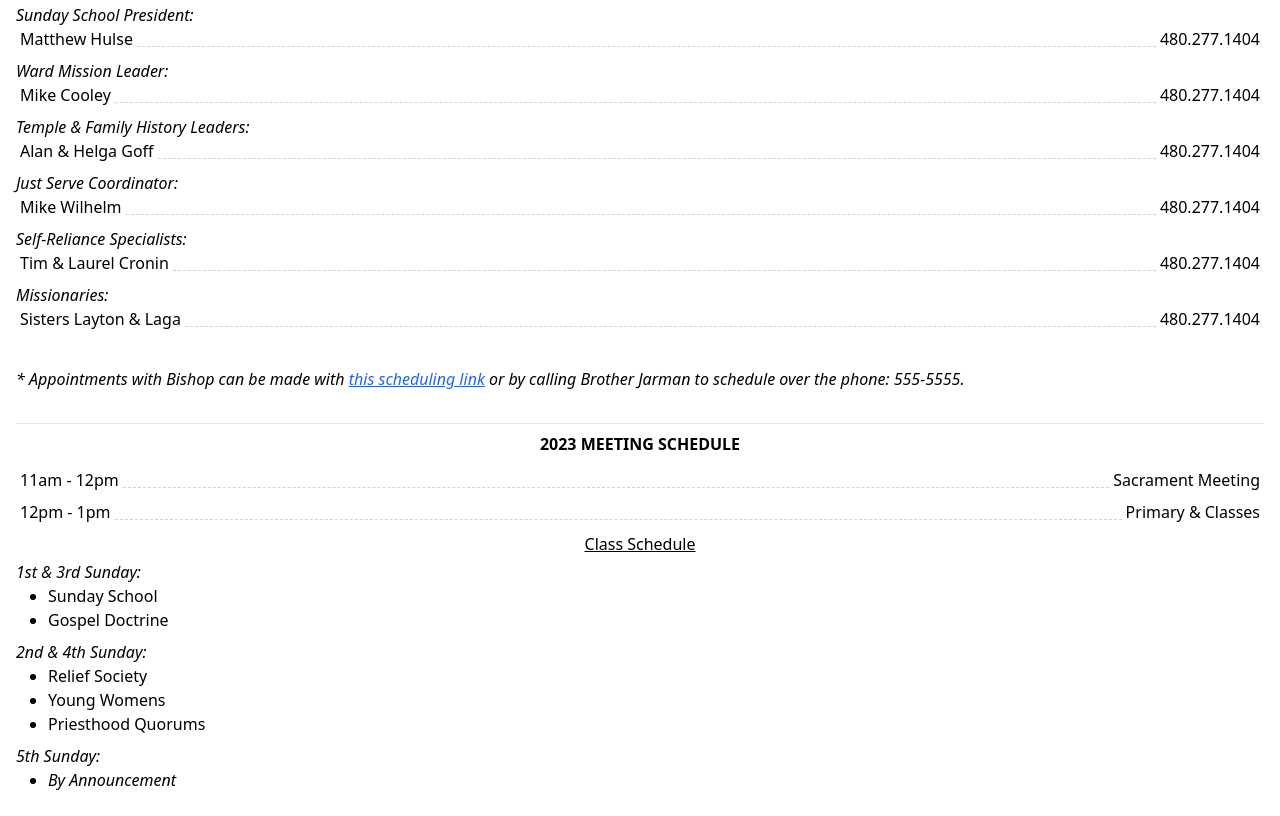
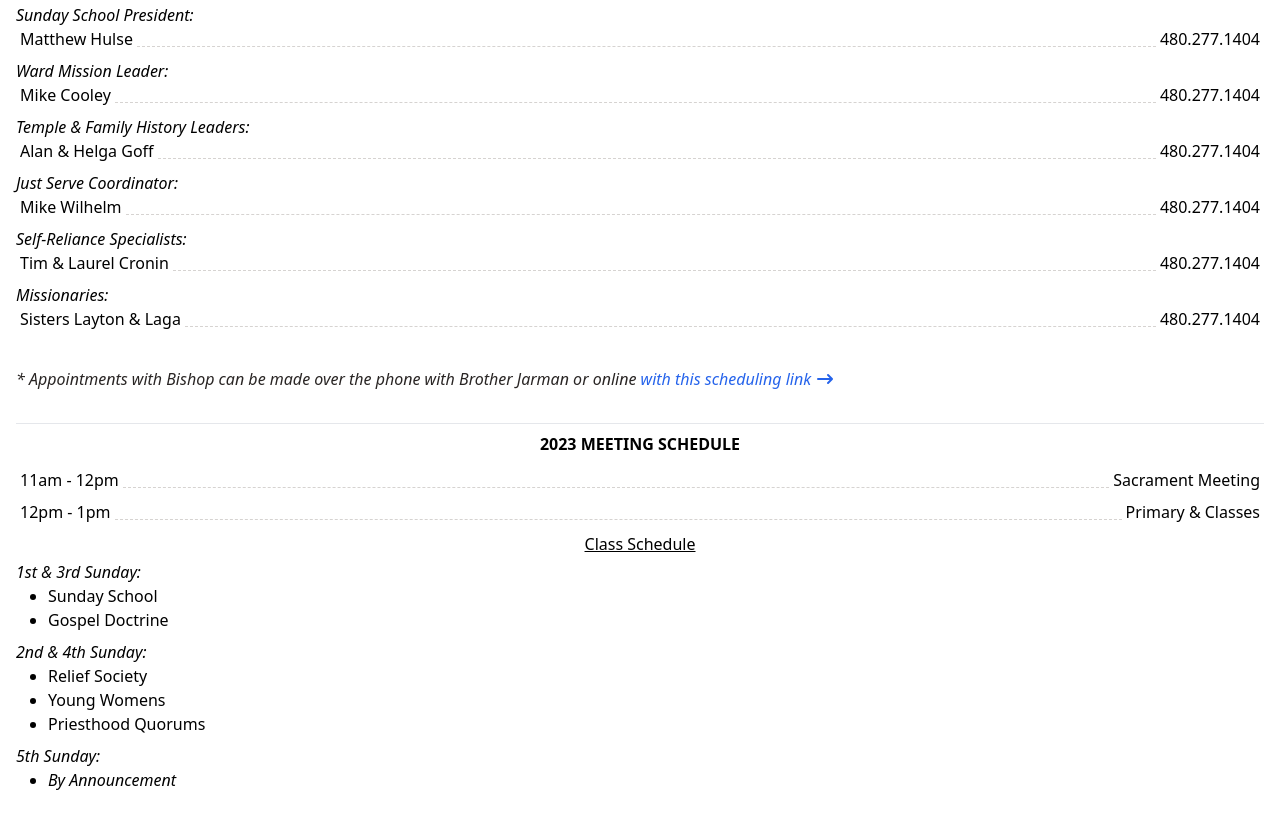
Before and after one commit to danaranchward/services, a plain HTML site: page index.html in a window 1280 px wide. Shown: the part 1510-2326 px from the top of the page. Drawn offline with nearby package versions, Linux system fonts and the light colour scheme.

Commit message:
scheduling copy

```diff
--- a/index.html
+++ b/index.html
@@ -245,8 +245,17 @@
     </div>
   </div>
 
-  <div class="mt-8 italic">
-    * Appointments with Bishop can be made with <a class="font-medium text-blue-600 underline dark:text-blue-500 hover:no-underline" href="" target="_blank">this scheduling link</a> or by calling Brother Jarman to schedule over the phone: 555-5555.
+  <div class="text-stone-800 mt-8 italic">* Appointments with Bishop can be made over the phone with Brother Jarman or online
+    <a href="#" target="_blank"
+      class="inline-flex items-center font-medium text-blue-600 dark:text-blue-500 hover:underline">
+      with this scheduling link
+      <svg aria-hidden="true" class="w-5 h-5 ml-1" fill="currentColor" viewBox="0 0 20 20"
+        xmlns="http://www.w3.org/2000/svg">
+        <path fill-rule="evenodd"
+          d="M12.293 5.293a1 1 0 011.414 0l4 4a1 1 0 010 1.414l-4 4a1 1 0 01-1.414-1.414L14.586 11H3a1 1 0 110-2h11.586l-2.293-2.293a1 1 0 010-1.414z"
+          clip-rule="evenodd"></path>
+      </svg>
+    </a>
   </div>
 
   <div class="py-4"></div>
```
